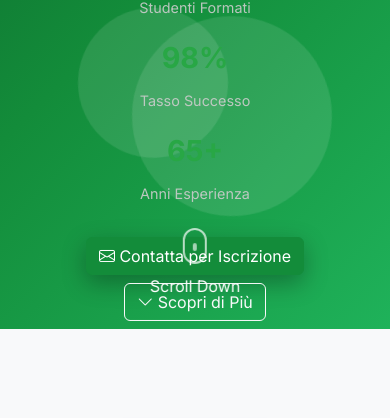
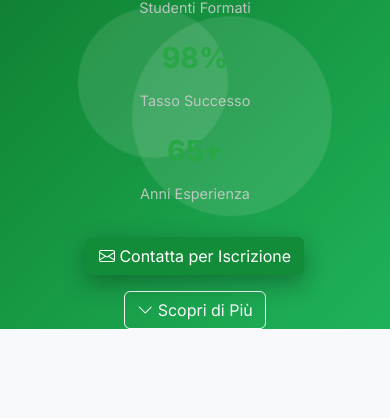
Before and after one commit to agservizi/autoscuola-liana, a PHP site: page /index.php in a window 390 px wide. Shown: the part 504-922 px from the top of the page. Run offline with PHP 8.4, Linux system fonts and the light colour scheme; data comes from the database, SQL or seed files in the repository; data that the repository does not hold is empty.

Commit message:
Rimosso l'indicatore di scorrimento e disabilitata l'animazione su schermi piccoli per migliorare l'esperienza utente.

```diff
--- a/public/index.php
+++ b/public/index.php
@@ -545,6 +545,16 @@ require_once '../includes/header.php';
     animation: fadeIn 1s ease-out 2s both;
 }
 
+@media (max-width: 768px) {
+    .scroll-indicator {
+        display: none;
+    }
+
+    .btn-scroll {
+        animation: none;
+    }
+}
+
 .scroll-mouse {
     width: 24px;
     height: 36px;
```
